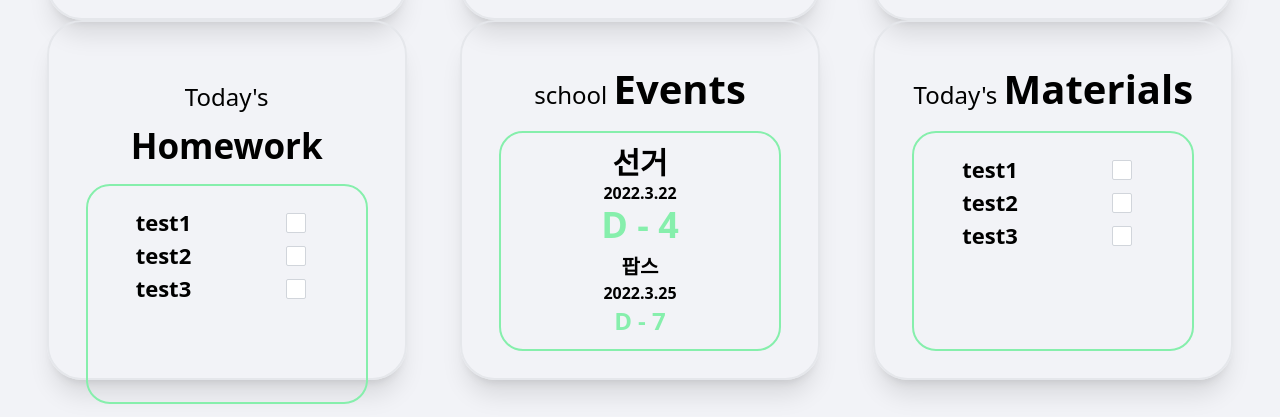
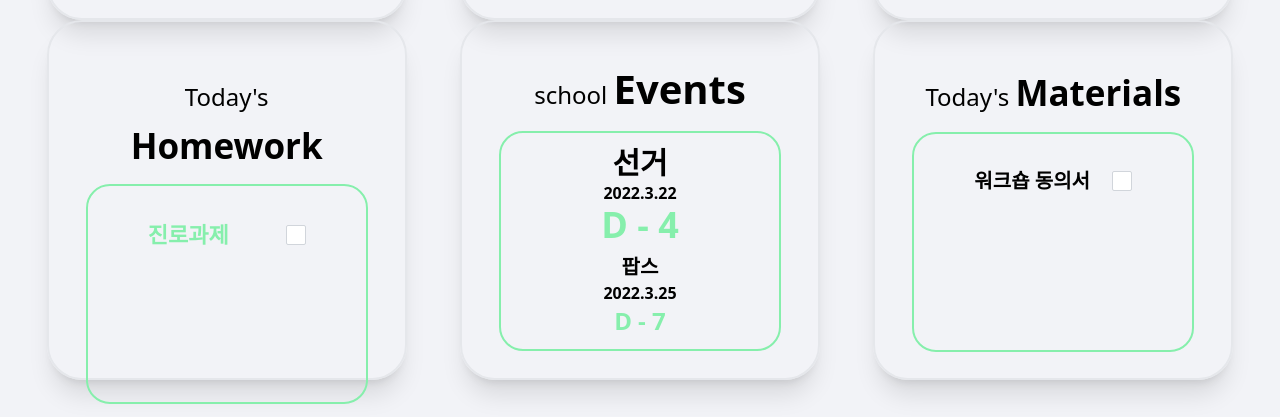
Before and after one commit to aiden3493/class-utilities-dy13, a Next.js app: page / in a window 1280 px wide. Shown: the part 380-797 px from the top of the page. Built offline with nearby package versions, Linux system fonts and the light colour scheme; no server answers.

Commit message:
2022.3.22 | homework, materials

```diff
--- a/components/homework.tsx
+++ b/components/homework.tsx
@@ -2,7 +2,7 @@ import Todo from "./homeworkTodo";
 
 const HomeWork = () => {
 
-    const homework = ["test1", "test2", "test3"]
+    const homework = [{name :"진로과제", href: "https://classroom.google.com/c/NDc2NzM3NTA0MjY5/a/NDgwMTU4NTQxMDA3/details"}]
 
     return (
         <div className=" w-[22.5rem] h-[22.5rem] rounded-[35px] border-2 border-solid p-[37px] shadow-xl">
@@ -14,9 +14,9 @@ const HomeWork = () => {
             </div>
 
             <div
-                className="mt-3 w-full h-[220px] border-solid border-green-300 border-2 rounded-3xl select-text p-5 flex flex-col items-center font-bold">
+                className="mt-3 w-full h-[220px] border-solid border-green-300 border-2 rounded-3xl select-text p-5 pt-8 flex flex-col items-center font-bold">
                 {homework.map((element, index) =>
-                    <Todo key={index} todo={element} />)}
+                    <Todo key={index} todo={element.name} href={element.href}/>)}
             </div>
         </div>
     )
--- a/components/homeworkTodo.tsx
+++ b/components/homeworkTodo.tsx
@@ -9,12 +9,17 @@ const Todo = (props: any) => {
 
     return (
         <div className="flex flex-row justify-between items-center  w-[100%] px-10">
-            <div className="flex flex-col justify-center items-center w-[20%]">
-                <h1
-                    className={`text-[22px] select-none text-center transition-all duration-200 ${complete ? "line-through" : ""}`}>{props.todo}
-                </h1>
+            <div className="flex flex-col justify-center items-center w-[auto]">
+                {props.href !== "" ? <a href={`${props.href}`}
+                                 className={`text-green-300 text-[22px] select-none text-center text-center transition-all duration-200 w-[auto] ${complete ? "line-through" : ""}`}>{props.todo}</a> :
+                    <a
+                        className={`text-[20px] select-none text-center text-center transition-all duration-200 w-[auto] ${complete ? "line-through" : ""}`}>{props.todo}
+                    </a>
+                }
             </div>
-            <input className="form-check-input appearance-none h-5 w-5 border border-gray-300 rounded-sm bg-white checked:bg-green-300 checked:border-green-300 focus:outline-none transition duration-200 my-1 align-top bg-no-repeat bg-center bg-contain float-left cursor-pointer" type="checkbox" onClick={onComplete}/>
+            <input
+                className="form-check-input appearance-none h-5 w-5 border border-gray-300 rounded-sm bg-white checked:bg-green-300 checked:border-green-300 focus:outline-none transition duration-200 my-1 align-top bg-no-repeat bg-center bg-contain float-left cursor-pointer"
+                type="checkbox" onClick={onComplete}/>
         </div>
     )
 }
--- a/components/materials.tsx
+++ b/components/materials.tsx
@@ -2,11 +2,11 @@ import Todo from "./homeworkTodo";
 
 const Materials = () => {
 
-    const materials = ["test1", "test2", "test3"]
+    const materials = [{name: "워크숍 동의서", href: ""}]
 
     return (
-        <div className="w-[22.5rem] h-[22.5rem] rounded-[35px] border-2 border-solid p-[37px] shadow-xl">
-            <div className="text-center text-[40px] font-bold font-sans">
+        <div className=" w-[22.5rem] h-[22.5rem] rounded-[35px] border-2 border-solid p-[37px] shadow-xl">
+            <div className="text-center text-[35px] font-bold font-sans mt-2">
                 <span className="text-2xl text-center font-medium">
                     Today&apos;s {" "}
                 </span>
@@ -14,9 +14,9 @@ const Materials = () => {
             </div>
 
             <div
-                className="mt-3 w-full h-[220px] border-solid border-green-300 border-2 rounded-3xl select-text p-5 flex flex-col items-center font-bold">
+                className="mt-3 w-full h-[220px] border-solid border-green-300 border-2 rounded-3xl select-text p-5 pt-8 flex flex-col items-center font-bold">
                 {materials.map((element, index) =>
-                    <Todo key={index} todo={element} />)}
+                    <Todo key={index} todo={element.name} href={element.href}/>)}
             </div>
         </div>
     )
```
